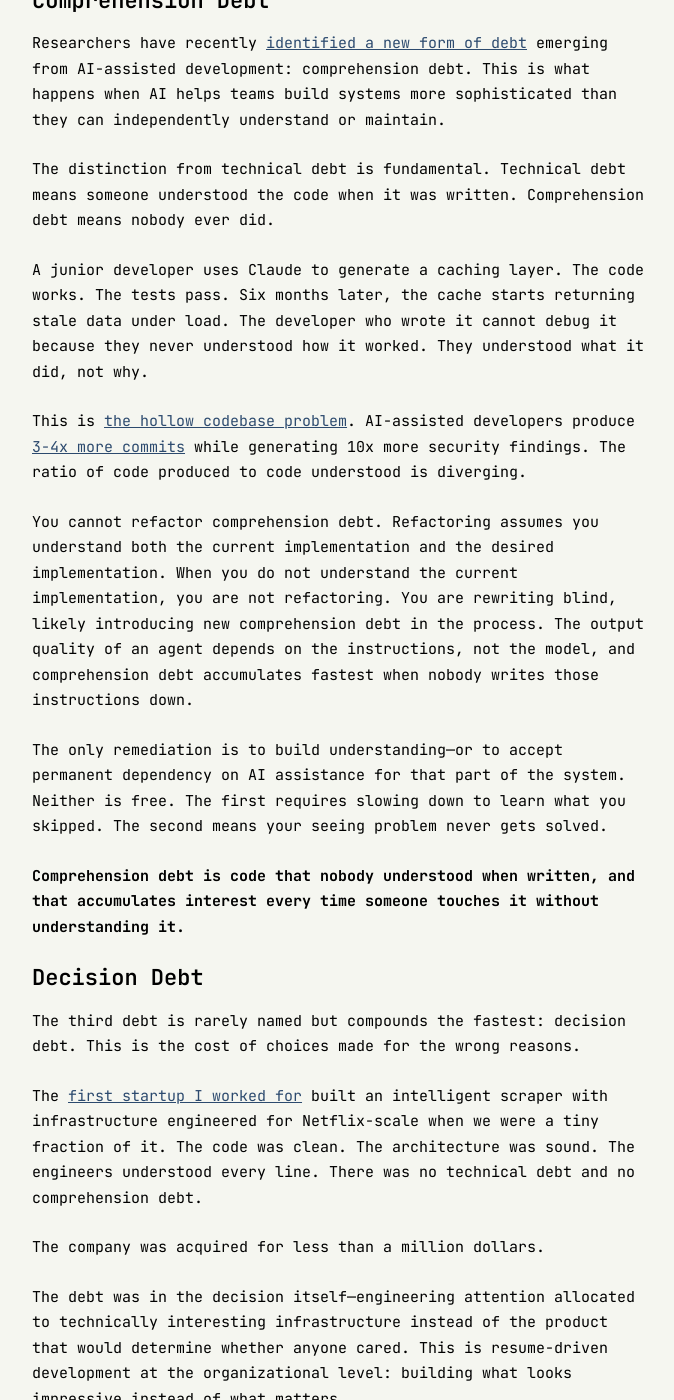
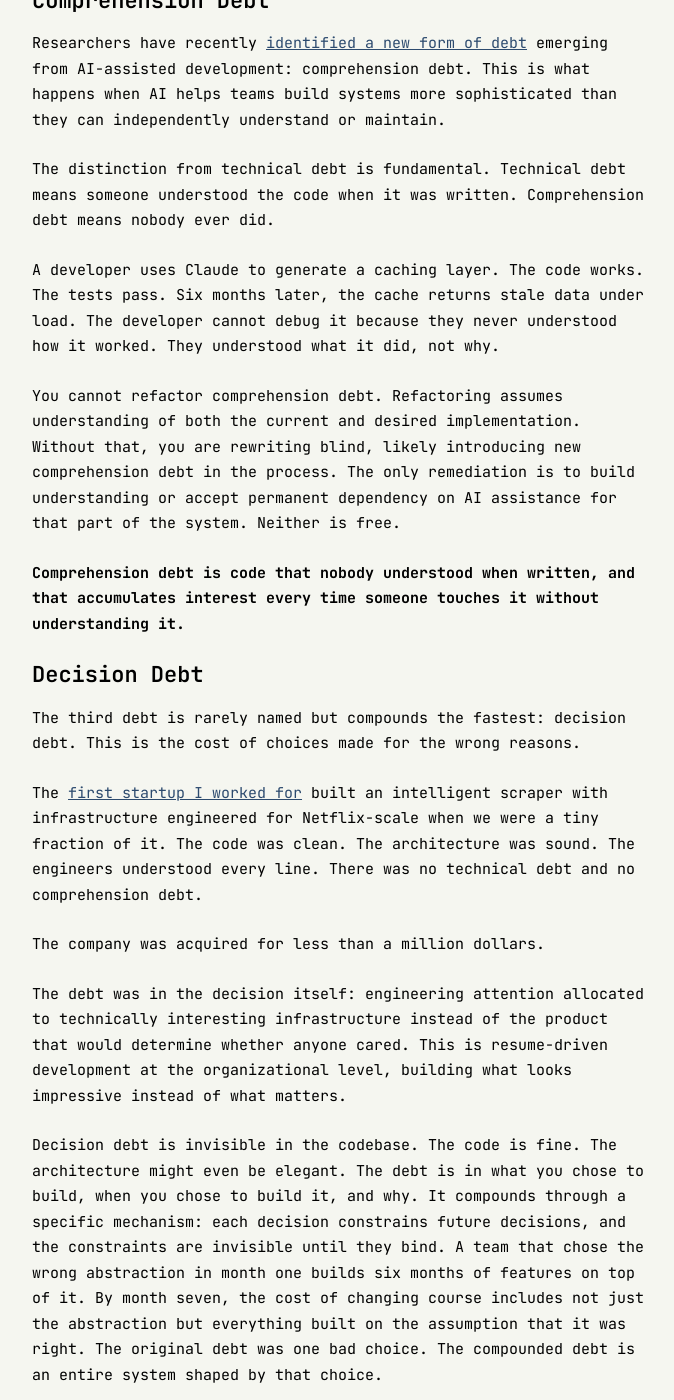
Before and after one commit to ashita-ai/ashita-ai.github.io, a Jekyll site: the page built from _posts/2026-02-17-the-three-debts.md, in a window 1280 px wide and 1400 px high, scrolled down 1279 px. Shown: the whole window, without its empty margins (302-976 px from the left). Built offline with Jekyll 4.4.1, drawn with Linux system fonts in a browser that asks for light colours; some of the changed text lies outside the part shown.

Commit message:
Tighten Three Debts and fix Against Agentic Everything
Three Debts: compress comprehension debt section, expand decision
debt with compounding mechanism, strengthen objection section with
real counterarguments, fix em-dashes.

Against Agentic Everything: replace Arup deepfake opener with Air
Canada chatbot case, fix misattributed Karpathy "slop" quote, fix
Reis misquote, expand What Works with sourced Klarna case study,
source LeCun architecture claim, remove Tessera product mentions,
fix unsourced 99.9% claim, fix em-dashes.

```diff
--- a/_posts/2026-02-17-the-three-debts.md
+++ b/_posts/2026-02-17-the-three-debts.md
@@ -28,13 +28,9 @@
 
 The distinction from technical debt is fundamental. Technical debt means someone understood the code when it was written. Comprehension debt means nobody ever did.
 
-A junior developer uses Claude to generate a caching layer. The code works. The tests pass. Six months later, the cache starts returning stale data under load. The developer who wrote it cannot debug it because they never understood how it worked. They understood what it did, not why.
+A developer uses Claude to generate a caching layer. The code works. The tests pass. Six months later, the cache returns stale data under load. The developer cannot debug it because they never understood how it worked. They understood what it did, not why.
 
-This is [the hollow codebase problem](/blog/the-hollow-codebase/). AI-assisted developers produce [3-4x more commits](https://apiiro.com/blog/4x-velocity-10x-vulnerabilities-ai-coding-assistants-are-shipping-more-risks/) while generating 10x more security findings. The ratio of code produced to code understood is diverging.
-
-You cannot refactor comprehension debt. Refactoring assumes you understand both the current implementation and the desired implementation. When you do not understand the current implementation, you are not refactoring. You are rewriting blind, likely introducing new comprehension debt in the process. The output quality of an agent depends on the instructions, not the model, and comprehension debt accumulates fastest when nobody writes those instructions down.
-
-The only remediation is to build understanding—or to accept permanent dependency on AI assistance for that part of the system. Neither is free. The first requires slowing down to learn what you skipped. The second means your seeing problem never gets solved.
+You cannot refactor comprehension debt. Refactoring assumes understanding of both the current and desired implementation. Without that, you are rewriting blind, likely introducing new comprehension debt in the process. The only remediation is to build understanding or accept permanent dependency on AI assistance for that part of the system. Neither is free.
 
 **Comprehension debt is code that nobody understood when written, and that accumulates interest every time someone touches it without understanding it.**
 
@@ -46,9 +42,9 @@
 
 The company was acquired for less than a million dollars.
 
-The debt was in the decision itself—engineering attention allocated to technically interesting infrastructure instead of the product that would determine whether anyone cared. This is resume-driven development at the organizational level: building what looks impressive instead of what matters.
+The debt was in the decision itself: engineering attention allocated to technically interesting infrastructure instead of the product that would determine whether anyone cared. This is resume-driven development at the organizational level, building what looks impressive instead of what matters.
 
-Decision debt is invisible in the codebase. The code is fine. The architecture might even be elegant. The debt is in what you chose to build, when you chose to build it, and why. It surfaces years later when you realize the decisions made in year one have compounded into constraints you cannot escape without starting over.
+Decision debt is invisible in the codebase. The code is fine. The architecture might even be elegant. The debt is in what you chose to build, when you chose to build it, and why. It compounds through a specific mechanism: each decision constrains future decisions, and the constraints are invisible until they bind. A team that chose the wrong abstraction in month one builds six months of features on top of it. By month seven, the cost of changing course includes not just the abstraction but everything built on the assumption that it was right. The original debt was one bad choice. The compounded debt is an entire system shaped by that choice.
 
 Quibi is the clearest example. Jeffrey Katzenberg raised $1.75 billion for a mobile-only premium streaming service. The Turnstyle technology (seamless portrait-to-landscape switching) was genuinely innovative. Content budgets ran $100,000 per minute. The engineering was competent. The decision to charge for short-form video when YouTube and TikTok already owned the format cost everything. [Six months after launch, Quibi shut down](https://www.cnbc.com/2020/10/21/quibi-to-shut-down-after-just-6-months.html). No amount of refactoring could have saved it. The technology was not the problem. The decision was.
 
@@ -72,7 +68,7 @@
 
 A system built with AI assistance starts failing in production. Leadership authorizes a refactoring sprint. Engineers spend weeks cleaning up code they still do not understand. The system fails again. The problem was comprehension debt, not technical debt. The intervention made no difference.
 
-A product loses market share. Leadership authorizes a "modernization" initiative. Engineers rebuild the platform with better architecture. Market share continues declining. The problem was decision debt—the product strategy was wrong. Better code did not fix the strategy.
+A product loses market share. Leadership authorizes a "modernization" initiative. Engineers rebuild the platform with better architecture. Market share continues declining. The problem was decision debt: the product strategy was wrong. Better code did not fix the strategy.
 
 The intervention must match the debt type:
 
@@ -80,17 +76,15 @@
 - **Comprehension debt** responds to learning. Slow down, understand the system, or accept the dependency.
 - **Decision debt** responds only to strategic change. No amount of engineering excellence fixes building the wrong thing.
 
-Most organizations have all three. The dangerous ones are the invisible debts—comprehension debt hiding in AI-generated code, decision debt hiding in locally-rational choices.
+Most organizations have all three. The dangerous ones are the invisible debts: comprehension debt hiding in AI-generated code, decision debt hiding in locally-rational choices.
 
-## The objection
+## The objections
 
-The obvious critique: this is splitting hairs. Debt is debt. Just pay it down.
+The first: this is splitting hairs. Debt is debt. Just pay it down. But the intervention determines the outcome. When you treat comprehension debt as technical debt, you refactor code you do not understand into different code you do not understand. When you treat decision debt as technical debt, you polish implementations of the wrong thing.
 
-But the intervention determines the outcome. CodeScene found that developers spend [23-42% of their time](https://codescene.com/hubfs/calculate-business-costs-of-technical-debt.pdf) dealing with technical debt. That is the debt they can see. Comprehension debt and decision debt do not show up in static analysis. They do not trigger code quality alerts. They surface as production incidents, market failures, and strategic confusion.
+The stronger critique: comprehension debt resolves itself through maintenance, converging with technical debt over time. And decision debt is just bad product management wearing a metaphor.
 
-When you treat comprehension debt as technical debt, you refactor code you do not understand into different code you do not understand. When you treat decision debt as technical debt, you polish implementations of the wrong thing. The debt remains. The interest compounds.
-
-Precise diagnosis enables precise treatment. Vague diagnosis produces vague effort.
+The convergence argument has merit for small systems. A team that maintains a codebase long enough will eventually understand it. But when generating code costs nearly nothing, the rate of accumulation outpaces the rate of understanding. And the "bad product management" framing misses what the debt metaphor captures: compounding. A bad decision is a one-time mistake. Decision debt is a series of locally reasonable choices, each constraining the next, accumulating interest that only becomes visible when it is too expensive to pay down. CodeScene found that developers spend [23-42% of their time](https://codescene.com/hubfs/calculate-business-costs-of-technical-debt.pdf) dealing with technical debt, the debt they can see. Comprehension debt and decision debt do not show up in static analysis. They surface as production incidents, market failures, and strategic confusion.
 
 ## What I am still figuring out
 
@@ -104,4 +98,4 @@
 
 Technical debt is visible. Comprehension debt hides in code that works until it does not. Decision debt hides in roadmaps that feel productive until they are not.
 
-The Pivotal engineers spent three years building. The code shipped. The project was scrapped. Somewhere in those three years, someone should have asked which debt they were accumulating—and whether anyone would ever want to pay it off.
+The Pivotal engineers spent three years building. The code shipped. The project was scrapped. Somewhere in those three years, someone should have asked which debt they were accumulating, and whether anyone would ever want to pay it off.
```
Also changed, not shown: _posts/2026-02-20-against-agentic-everything.md (+14 -18 lines).
